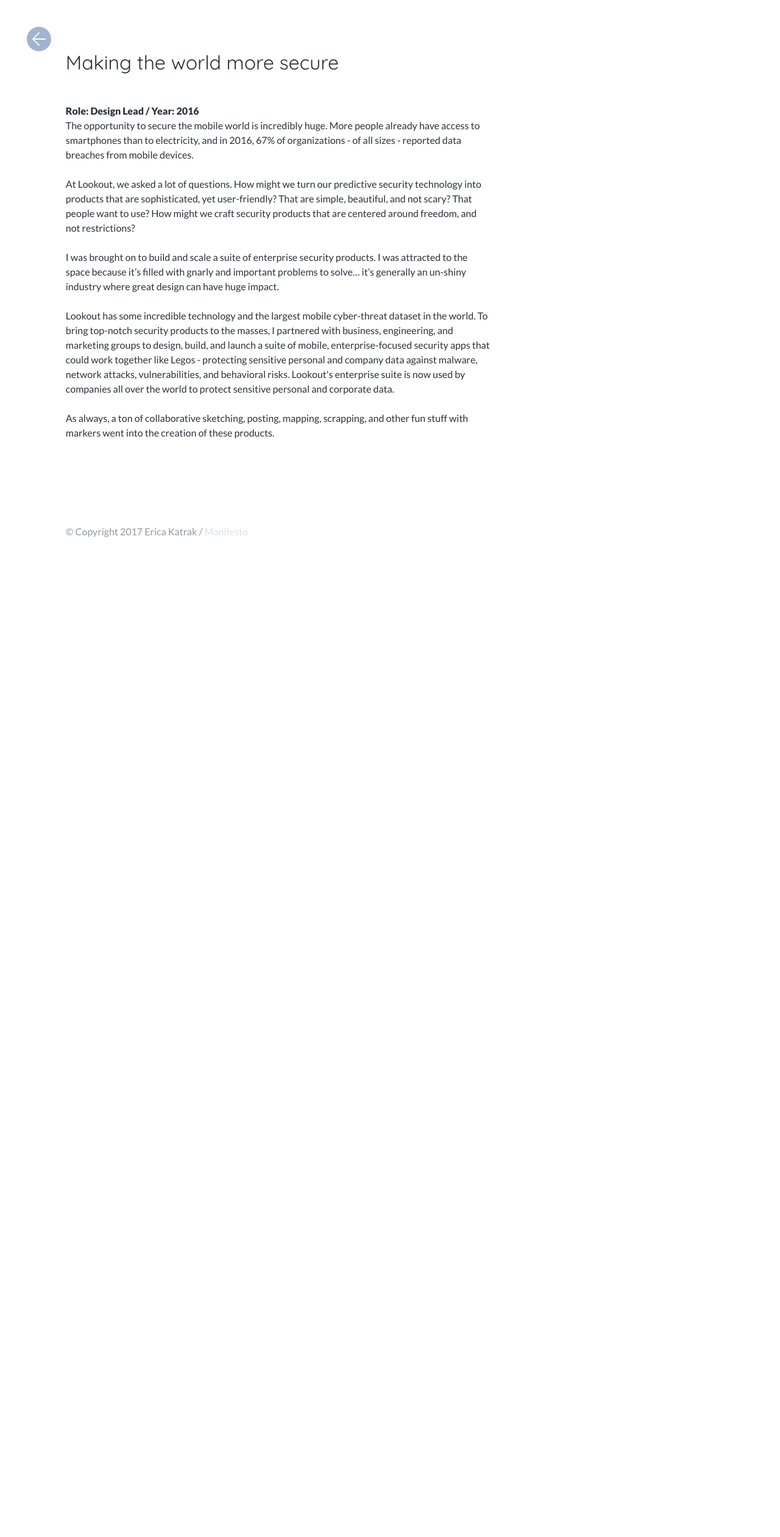
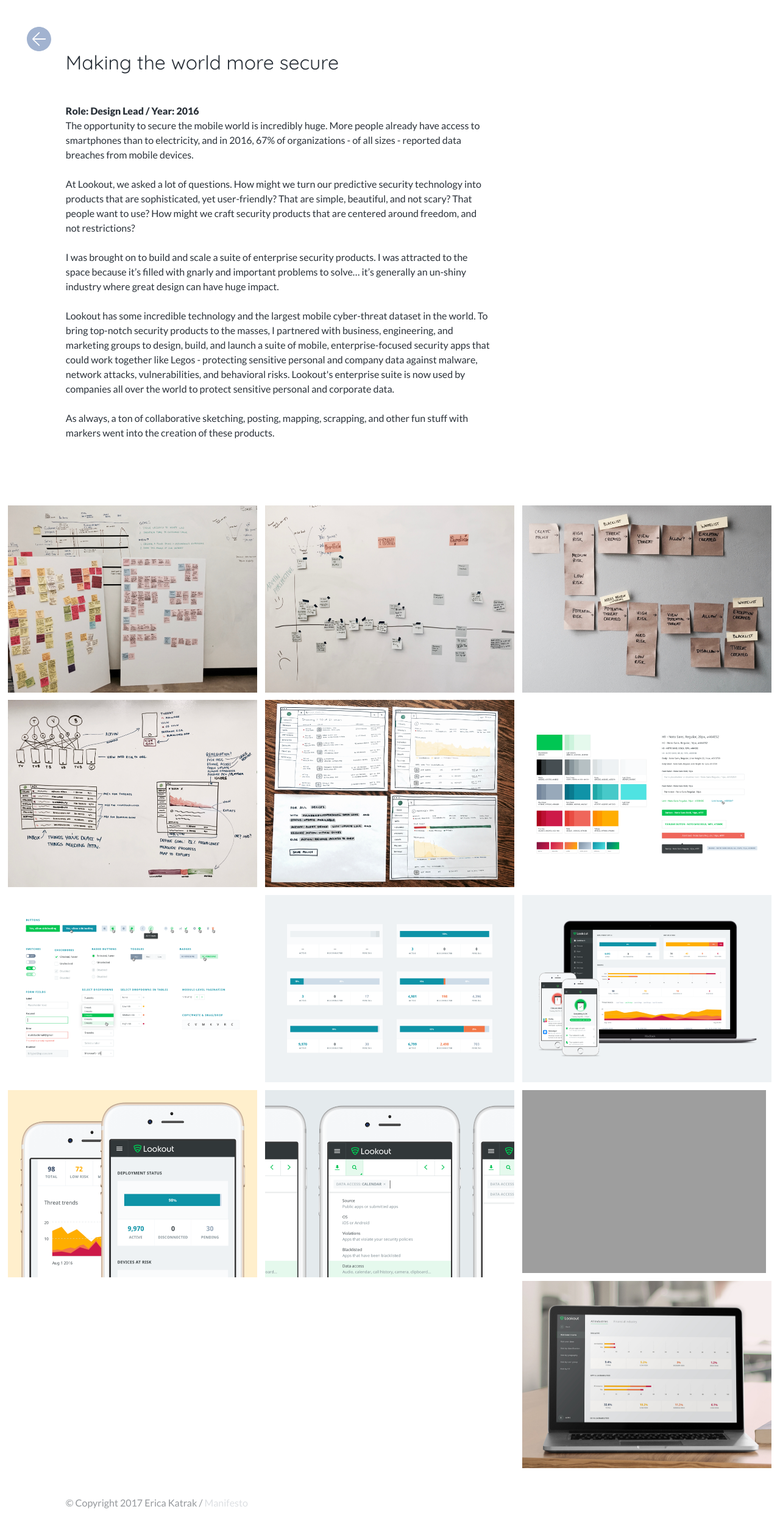
Before and after one commit to ericakatrak/ericakatrak.github.io, a Jekyll site: the page built from _posts/2016-09-07-lookout.md, in a window 1280 px wide. Shown: the whole page at 61% size. Built offline with Jekyll 4.4.1, drawn with Linux system fonts in a browser that asks for light colours; before the commit the page ends 929 px from its top, so only the background shows below that.

Commit message:
work updates

```diff
--- a/_posts/2016-09-07-lookout.md
+++ b/_posts/2016-09-07-lookout.md
@@ -13,3 +13,19 @@
   <p>Lookout has some incredible technology and the largest mobile cyber-threat dataset in the world. To bring top-notch security products to the masses, I partnered with business, engineering, and marketing groups to design, build, and launch a suite of mobile, enterprise-focused security apps that could work together like Legos - protecting sensitive personal and company data against malware, network attacks, vulnerabilities, and behavioral risks. Lookout's enterprise suite is now used by companies all over the world to protect sensitive personal and corporate data.</p>
 <p>As always, a ton of collaborative sketching, posting, mapping, scrapping, and other fun stuff with markers went into the creation of these products.</p>
 </section>
+
+<ul class="grid fade" id="grid">
+  <li><img src="{{ site.url }}/img/work/lookout-clustering.png" alt="{{ page.alt }}" /></li>
+  <li><img src="{{ site.url }}/img/work/lookout-mapping.png" alt="{{ page.alt }}" /></li>
+  <li><img src="{{ site.url }}/img/work/lookout-charting.png" alt="{{ page.alt }}" /></li>
+  <li><img src="{{ site.url }}/img/work/lookout-sketching.png" alt="{{ page.alt }}" /></li>
+  <li><img src="{{ site.url }}/img/work/lookout-sketches.png" alt="{{ page.alt }}" /></li>
+  <li><img src="{{ site.url }}/img/work/lookout-consolestyle.png" alt="{{ page.alt }}" /></li>
+  <li><img src="{{ site.url }}/img/work/lookout-consolecomponents.png" alt="{{ page.alt }}" /></li>
+  <li><img src="{{ site.url }}/img/work/lookout-consolemodules.png" alt="{{ page.alt }}" /></li>
+  <li><img src="{{ site.url }}/img/work/lookout-mes.png" alt="{{ page.alt }}" /></li>
+  <li><img src="{{ site.url }}/img/work/lookout-consolemobile.png" alt="{{ page.alt }}" /></li>
+  <li><img src="{{ site.url }}/img/work/lookout-consolefilters.png" alt="{{ page.alt }}" /></li>
+  <li><img src="{{ site.url }}/img/work/lookout-console.png" alt="{{ page.alt }}" /></li>
+  <li><img src="{{ site.url }}/img/work/lookout-consolereports.png" alt="{{ page.alt }}" /></li>
+</ul>
```
Also changed, not shown: _posts/2016-09-05-krypton.md (+3 -4 lines), img/work/lookout-charting.png (added), img/work/lookout-clustering.png (added), img/work/lookout-mapping.png (added), img/work/lookout-sketches.png (added), img/work/lookout-sketching.png (added).
